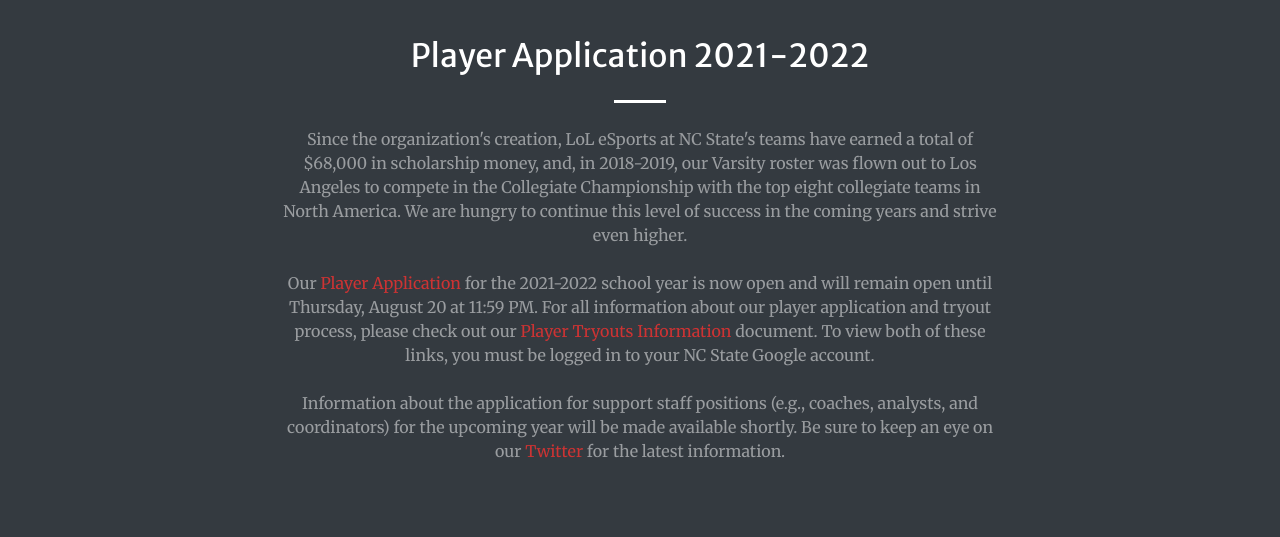
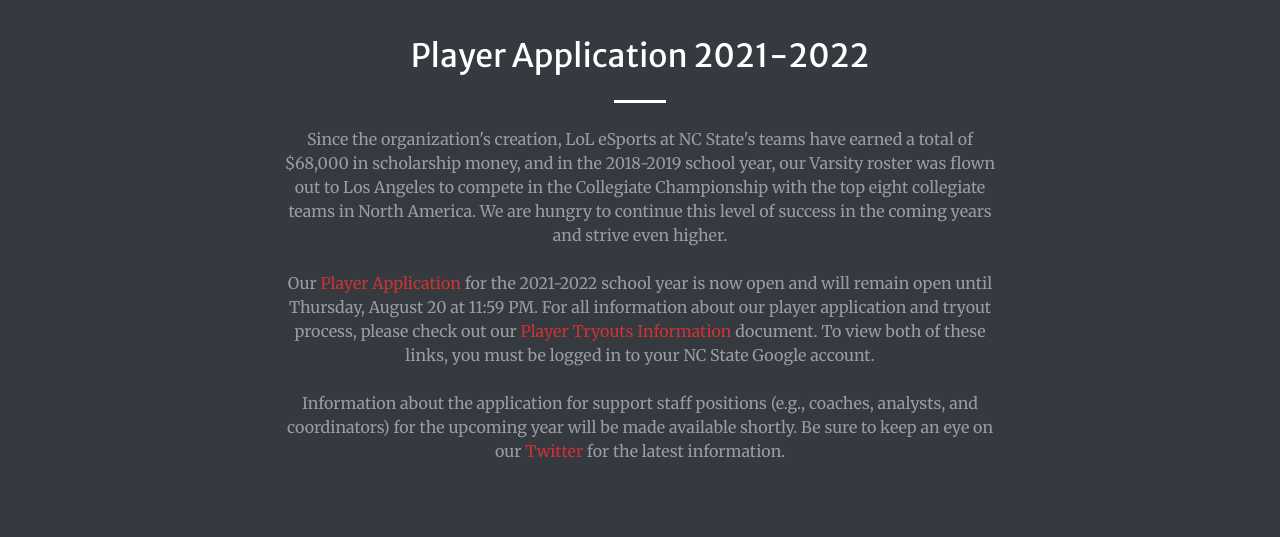
Before and after one commit to sdownhower/sdownhower.github.io, a website with bundled scripts: page index.html in a window 1280 px wide. Shown: the part 1800-2337 px from the top of the page. Built offline with nearby package versions, Linux system fonts and the light colour scheme.

Commit message:
Grammatical Change

```diff
--- a/index.html
+++ b/index.html
@@ -228,7 +228,7 @@
               <h2 class="mb-4">Player Application 2021-2022</h2>
               <hr class="divider light my-4">
               <p class="text-white-50 mb-4">Since the organization's creation, LoL eSports at NC State's teams have earned a total of $68,000
-                in scholarship money, and, in 2018-2019, our Varsity roster was flown out to Los Angeles to compete in the Collegiate
+                in scholarship money, and in the 2018-2019 school year, our Varsity roster was flown out to Los Angeles to compete in the Collegiate
                 Championship with the top eight collegiate teams in North America. We are hungry to continue this level of success in
                 the coming years and strive even higher.
 
```
